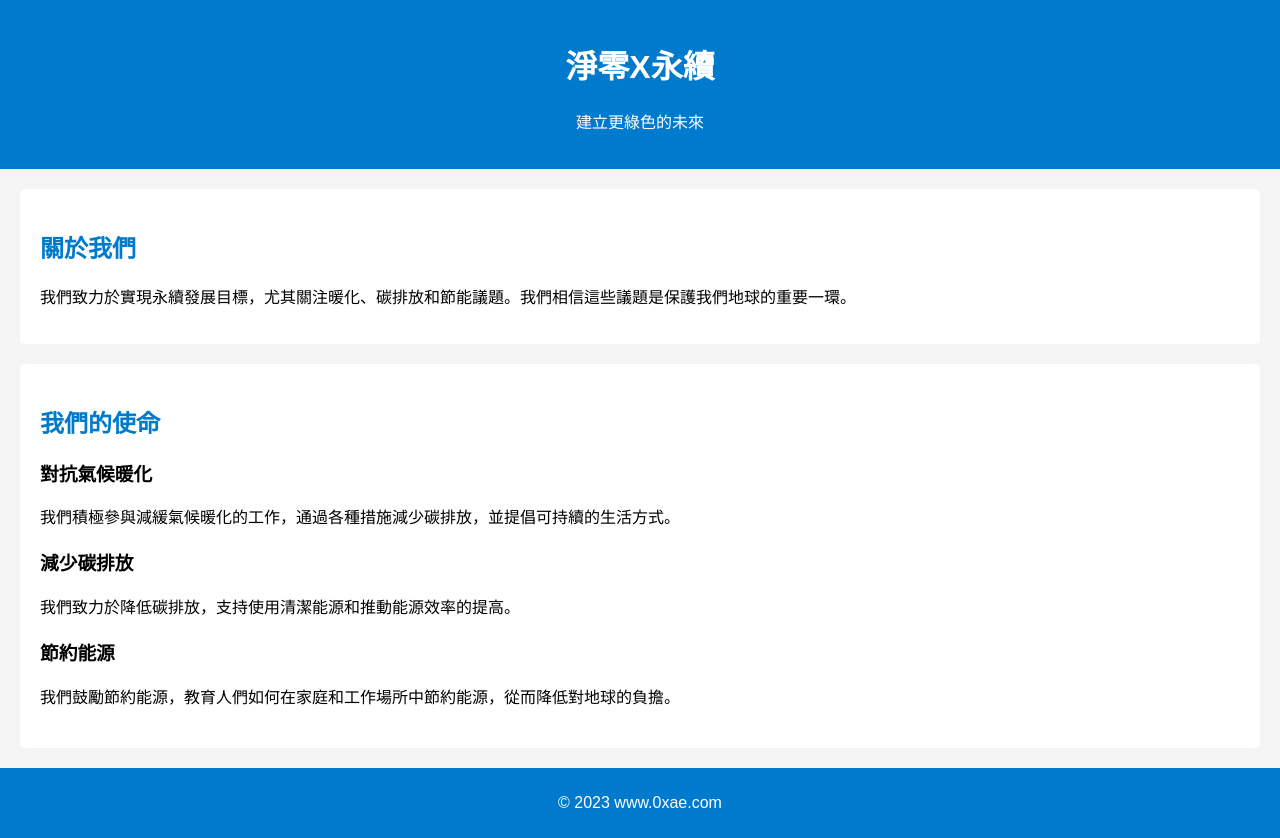
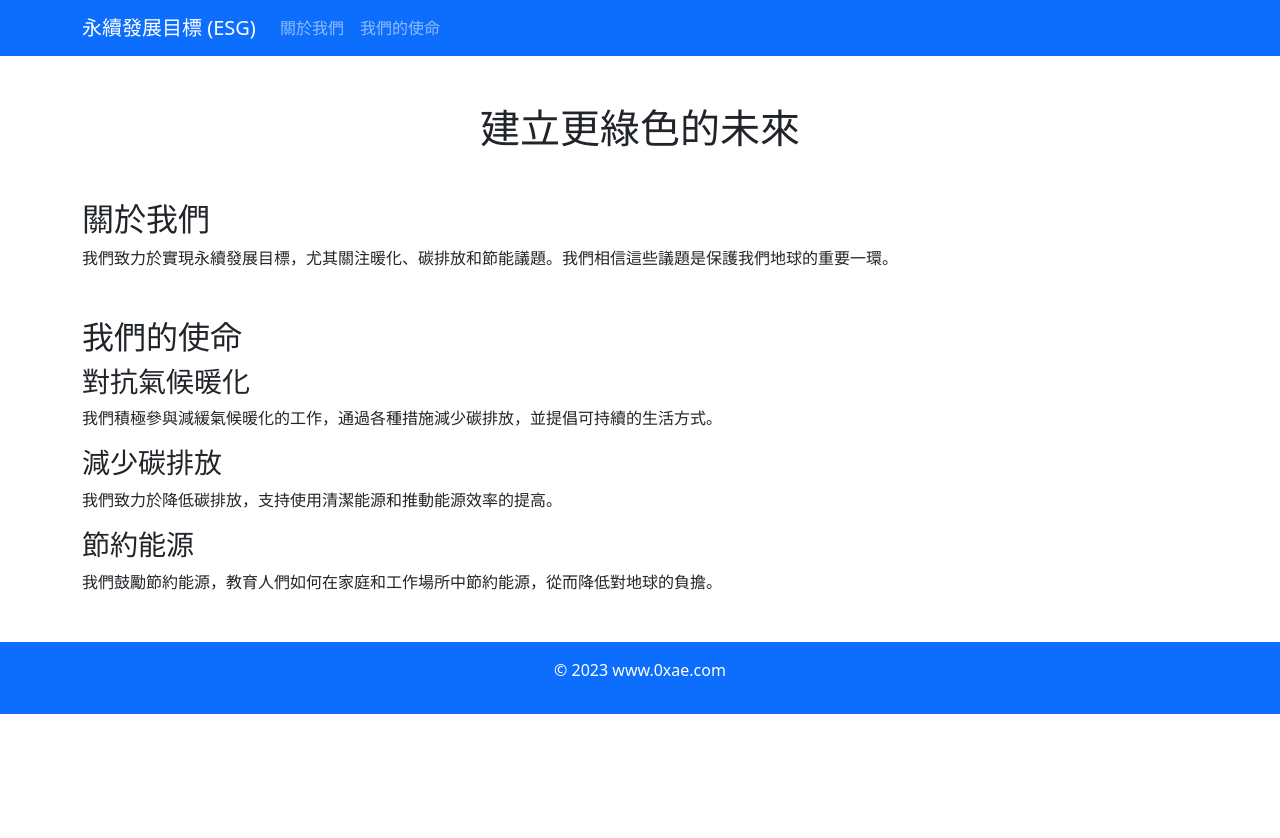
Before and after one commit to ntpudm/esg, a plain HTML site: page index.html in a window 1280 px wide. After the commit the page ends 800 px from the top, so only its background shows below. Drawn offline with nearby package versions, Linux system fonts and the light colour scheme; a script that the page names is missing.

Commit message:
Update index.html

```diff
--- a/index.html
+++ b/index.html
@@ -3,20 +3,37 @@
 <head>
     <meta charset="UTF-8">
     <title>淨零X永續</title>
-    <link rel="stylesheet" type="text/css" href="styles.css">
+    <link href="https://cdn.jsdelivr.net/npm/bootstrap@5.7.0/dist/css/bootstrap.min.css" rel="stylesheet">
 </head>
 <body>
-    <script id="653d1b65e54745649a42b6d9" src="https://dashboard.chatfuel.com/integration/entry-point.js" async defer></script>
-    <header>
-        <h1>淨零X永續</h1>
-        <p>建立更綠色的未來</p>
+    <nav class="navbar navbar-expand-lg navbar-dark bg-primary">
+        <div class="container">
+            <a class="navbar-brand" href="#">永續發展目標 (ESG)</a>
+            <button class="navbar-toggler" type="button" data-bs-toggle="collapse" data-bs-target="#navbarNav" aria-controls="navbarNav" aria-expanded="false" aria-label="Toggle navigation">
+                <span class="navbar-toggler-icon"></span>
+            </button>
+            <div class="collapse navbar-collapse" id="navbarNav">
+                <ul class="navbar-nav ml-auto">
+                    <li class="nav-item">
+                        <a class="nav-link" href="#">關於我們</a>
+                    </li>
+                    <li class="nav-item">
+                        <a class="nav-link" href="#">我們的使命</a>
+                    </li>
+                </ul>
+            </div>
+        </div>
+    </nav>
+
+    <div class="container my-5">
+        <header class="text-center">
+            <h1>建立更綠色的未來</h1>
         </header>
-    <div id="menu-content" class="menu-content">
-      <section class="topic">
+        <section class="topic my-5">
             <h2>關於我們</h2>
             <p>我們致力於實現永續發展目標，尤其關注暖化、碳排放和節能議題。我們相信這些議題是保護我們地球的重要一環。</p>
         </section>
-      <section class="causes">
+        <section class="causes my-5">
             <h2>我們的使命</h2>
             <div class="cause">
                 <h3>對抗氣候暖化</h3>
@@ -32,28 +49,11 @@
             </div>
         </section>
     </div>
-    <section class="topic">
-        <h2>關於我們</h2>
-        <p>我們致力於實現永續發展目標，尤其關注暖化、碳排放和節能議題。我們相信這些議題是保護我們地球的重要一環。</p>
-    </section>
-    <section class="causes">
-        <h2>我們的使命</h2>
-        <div class="cause">
-            <h3>對抗氣候暖化</h3>
-            <p>我們積極參與減緩氣候暖化的工作，通過各種措施減少碳排放，並提倡可持續的生活方式。</p>
-        </div>
-        <div class="cause">
-            <h3>減少碳排放</h3>
-            <p>我們致力於降低碳排放，支持使用清潔能源和推動能源效率的提高。</p>
-        </div>
-        <div class="cause">
-            <h3>節約能源</h3>
-            <p>我們鼓勵節約能源，教育人們如何在家庭和工作場所中節約能源，從而降低對地球的負擔。</p>
-        </div>
-    </section>
-    <footer>
+
+    <footer class="bg-primary text-white text-center py-3">
         <p>&copy; 2023 www.0xae.com</p>
     </footer>
+    <script id="653d1b65e54745649a42b6d9" src="https://dashboard.chatfuel.com/integration/entry-point.js" async defer></script>
         <script src="script.js"></script>
 </body>
 </html>
```
Lines whose indentation alone changed are shown as unchanged.
